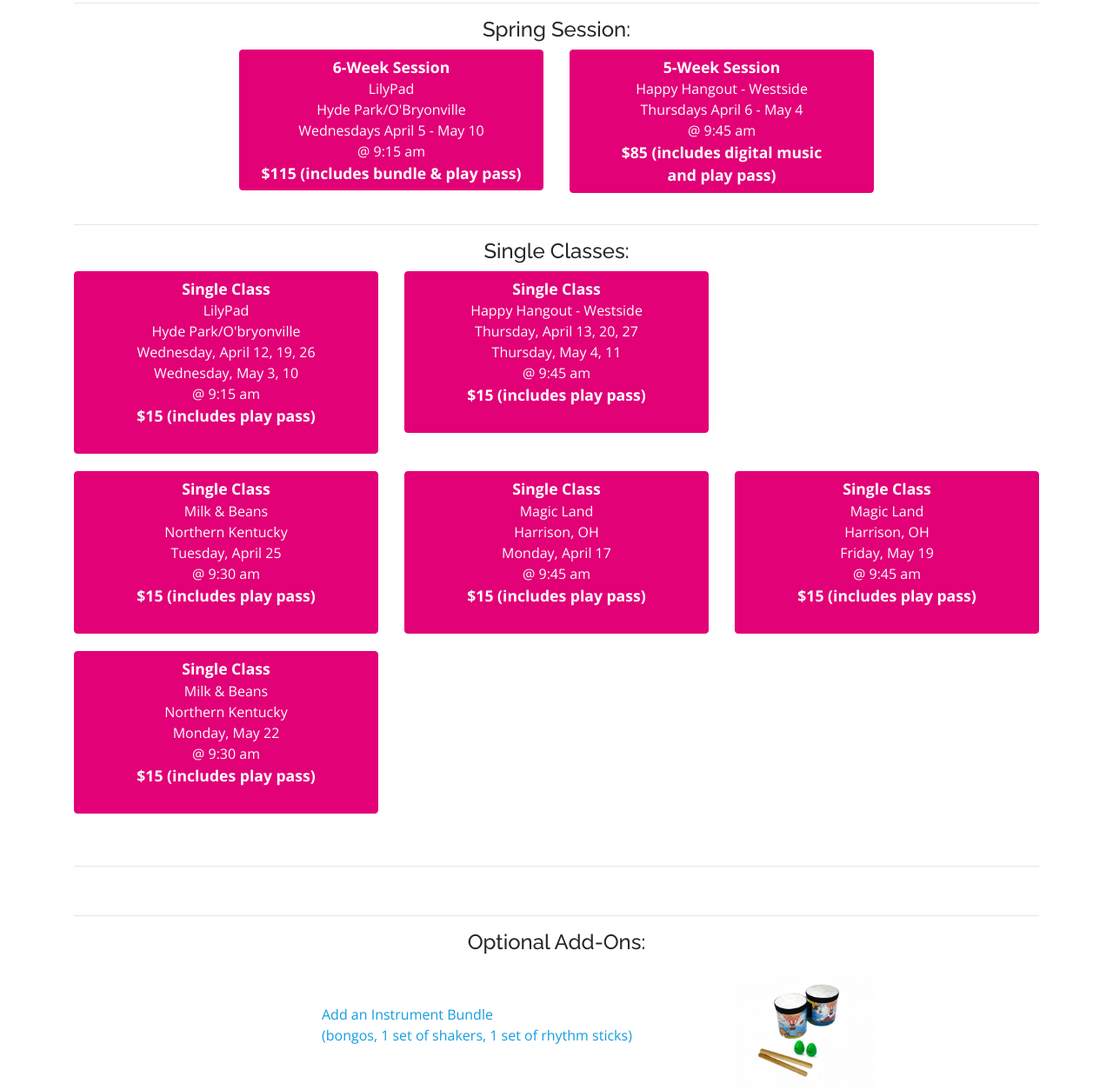
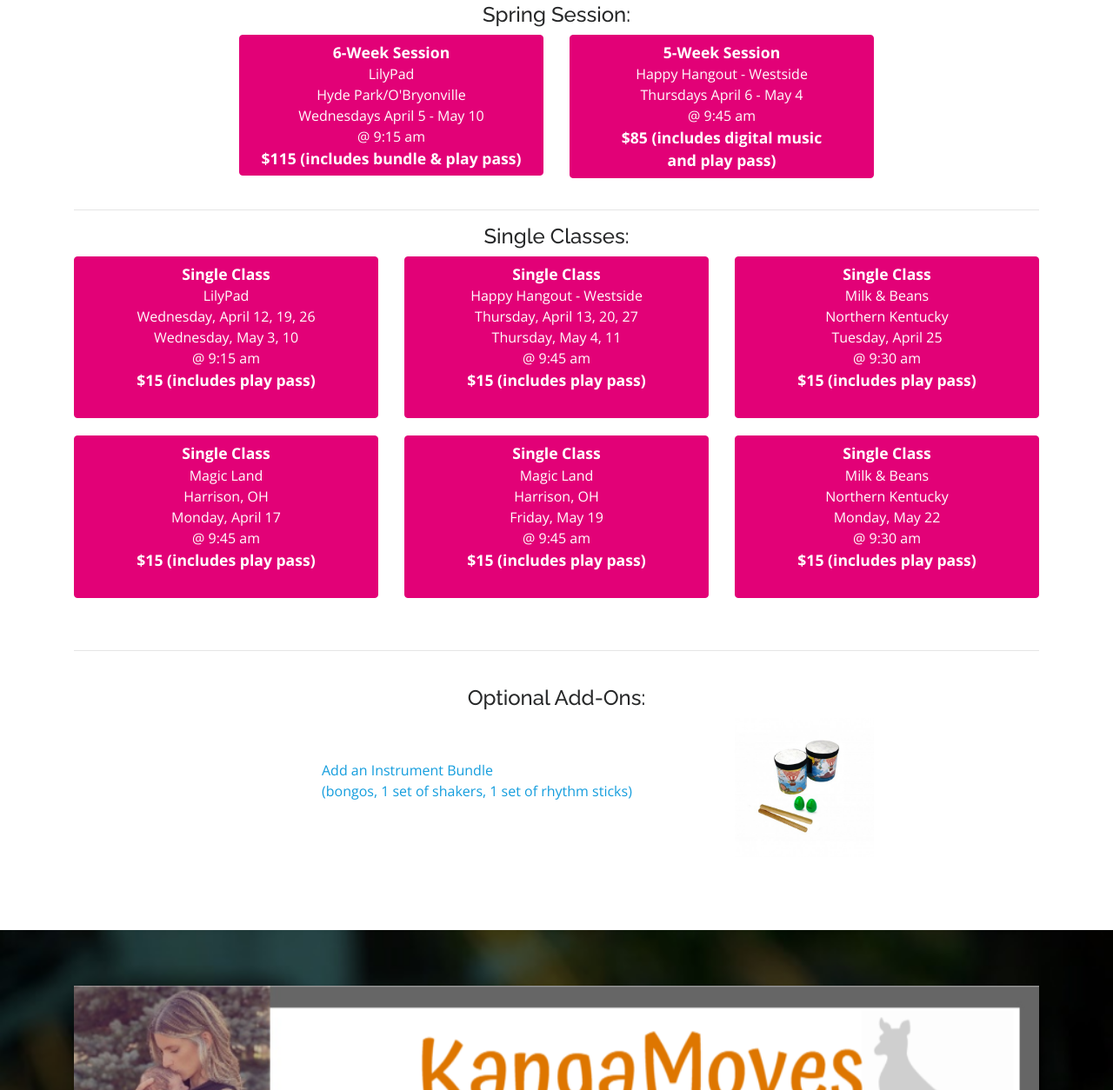
Before and after one commit to hillgr/queencityzumbini, a plain HTML site: page index.html in a window 1280 px wide. Shown: the part 1298-2552 px from the top of the page at 87% size. Drawn offline with nearby package versions, Linux system fonts and the light colour scheme.

Commit message:
alignment

```diff
--- a/index.html
+++ b/index.html
@@ -139,7 +139,6 @@
               </p>-->
             </div>
           </div>
-          <hr>
           <!--<div class="row">
             <div class="col-md-12">
               <h3 style="text-align:center;">Upcoming Virtual Zumbini Classes:</h3>
@@ -275,7 +274,7 @@
                   <a href="https://www.hisawyer.com/lily-pad/schedules/activity-set/469028" target="_blank" class="btn btn-block btn-secondary" style="margin-right:10%;margin-bottom:20px">
                     <span style="font-weight:bold;font-size:110%;">Single Class</span><br>
                     LilyPad<br>
-                    Hyde Park/O'bryonville<br>
+                    <!-- Hyde Park/O'bryonville<br> -->
                     Wednesday, April 12, 19, 26<br>
                     Wednesday, May 3, 10<br>
                     @ 9:15 am<br>
@@ -294,8 +293,6 @@
                     &nbsp;
                   </a>
                 </div>
-              </div>
-              <div class="row">
                 <div class="col-md-4">
                   <a href="https://www.zumbini.com/en/demo-classes/24255" target="_blank" class="btn btn-block btn-secondary" style="margin-right:10%;margin-bottom:20px">
                     <span style="font-weight:bold;font-size:110%;">Single Class</span><br>
@@ -329,8 +326,6 @@
                     &nbsp;
                   </a>
                 </div>
-              </div>
-              <div class="row">
                 <div class="col-md-4">
                   <a href="https://www.zumbini.com/en/demo-classes/24137" target="_blank" class="btn btn-block btn-secondary" style="margin-right:10%;margin-bottom:20px">
                     <span style="font-weight:bold;font-size:110%;">Single Class</span><br>
@@ -508,7 +503,6 @@
           <br>
           <hr> -->
           <br>
-          <hr>
           <div class="row">
             <div class="col-md-12">
               <h4 style="text-align:center;">Optional Add-Ons:</h4>
```
